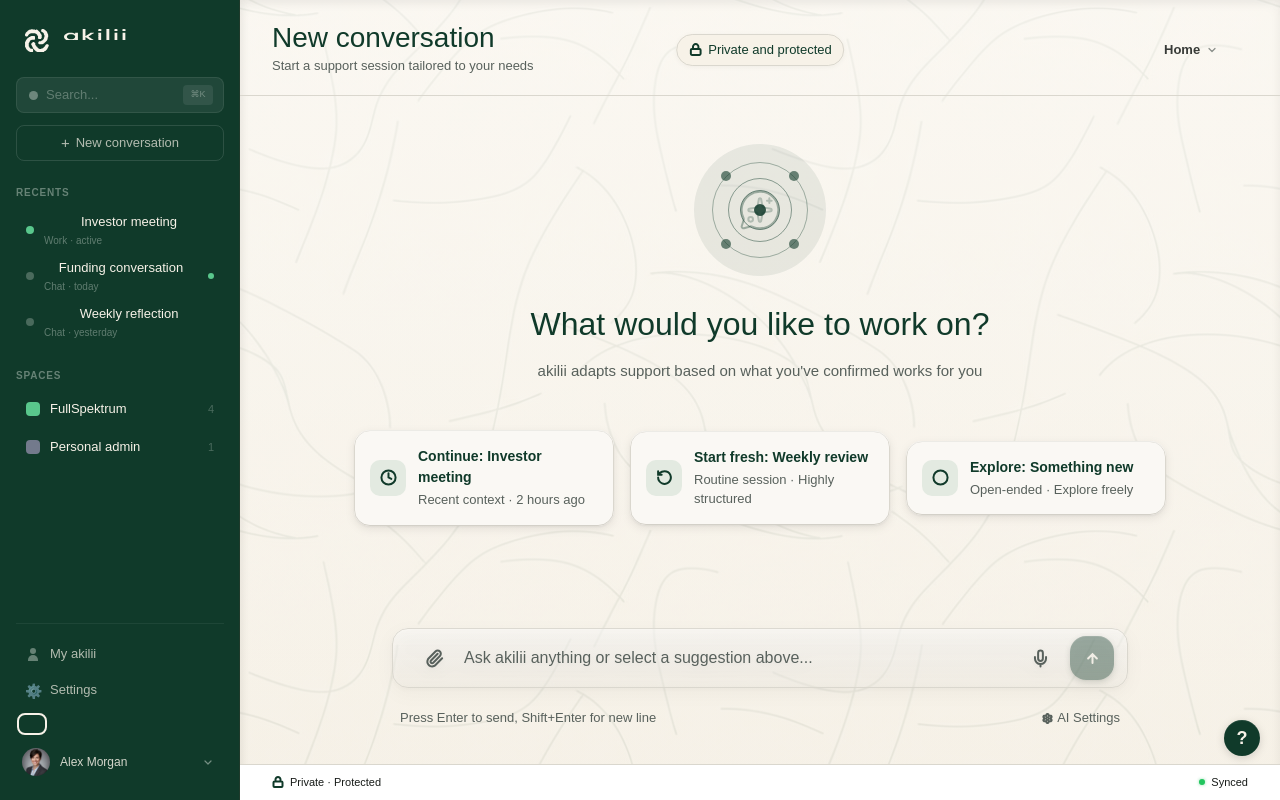
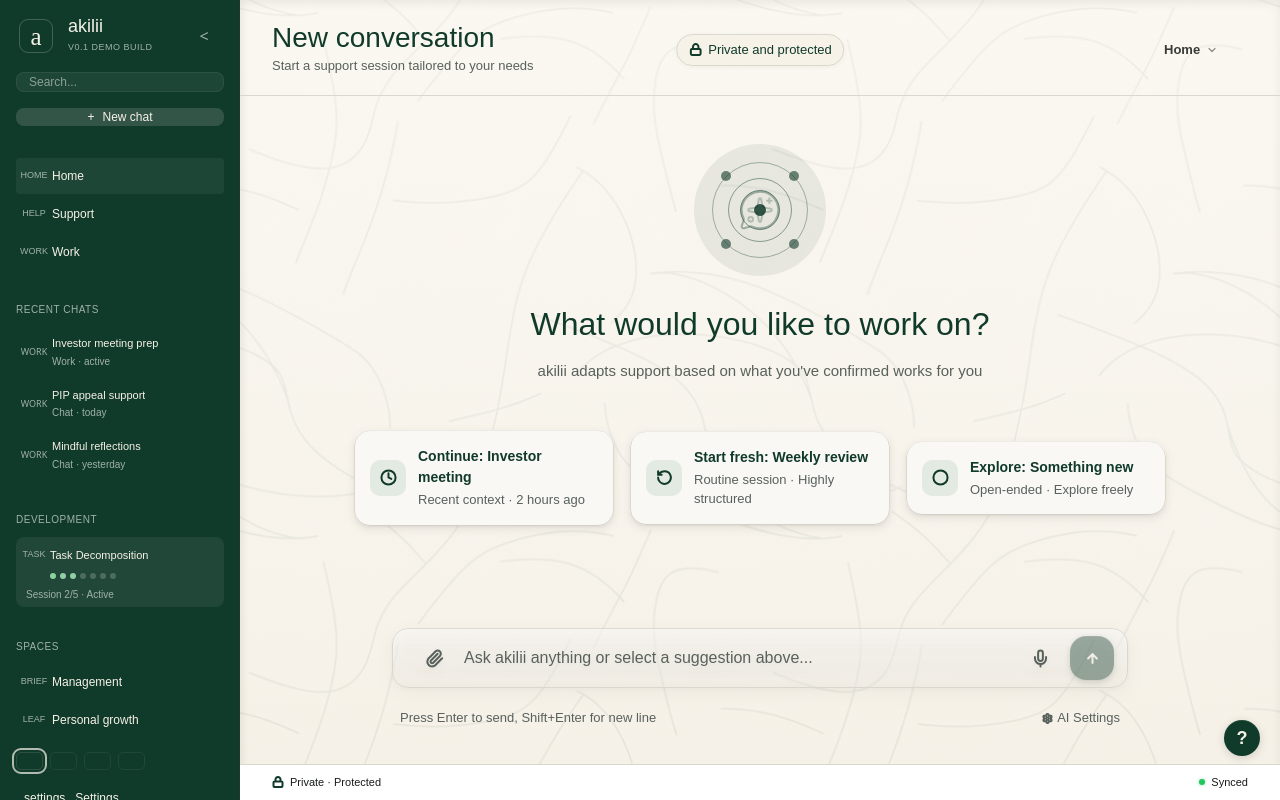
Before and after one commit to FullSpektrum-ai/akilii, a React (Vite) app: page / in a window 1280 px wide. Built offline with nearby package versions, Linux system fonts and the light colour scheme; a web font is replaced by a local one.

Commit message:
Replace sidebar with canonical navigation shell

```diff
--- a/src/components/Sidebar.tsx
+++ b/src/components/Sidebar.tsx
@@ -1,13 +1,13 @@
-import { useNavigate, useLocation } from "react-router-dom";
-import { useApp, Theme } from "@/store";
-import svgPaths from "../../imports/svg-eva1h3yjak";
+import { useLocation, useNavigate } from "react-router-dom";
+import type { ReactNode } from "react";
+import { useApp, type Theme } from "@/store";
 import imgProfile from "@/imports/MakeInput04ChatEntryCoreAskDesktopLightCanonical/a17783d944d839f9aa57da9d49d3095b102c7136.png";
 
 const THEMES: { value: Theme; label: string; swatch: [string, string] }[] = [
-  { value: "forest-cream", label: "Forest / Cream", swatch: ["#103a2a", "#f5f1ea"] },
-  { value: "ivory-dark",   label: "Ivory / Dark",   swatch: ["#152a1c", "#0f1e17"] },
-  { value: "forest-sage",  label: "Forest / Sage",  swatch: ["#103a2a", "#bfd5ba"] },
-  { value: "cream-forest", label: "Cream / Forest", swatch: ["#f5f0e6", "#103a2a"] },
+  { value: "forest-cream", label: "Forest on Cream", swatch: ["#103a2a", "#f5f1ea"] },
+  { value: "ivory-dark", label: "Ivory on Dark", swatch: ["#152a1c", "#0f1e17"] },
+  { value: "forest-sage", label: "Forest on Sage", swatch: ["#103a2a", "#bfd5ba"] },
+  { value: "cream-forest", label: "Cream on Forest", swatch: ["#f5f0e6", "#103a2a"] },
 ];
 
 interface SidebarProps {
@@ -25,217 +25,128 @@
     onClose?.();
   }
 
-  const isChat = location.pathname === "/chat";
-  const isWork = location.pathname === "/work";
+  const route = location.pathname;
 
   return (
-    <div
-      className={`flex flex-col relative ${
-        mobile ? "w-[280px] h-full rounded-r-[16px] overflow-hidden" : "w-[240px] h-full shrink-0"
-      }`}
-      style={{ background: "var(--sidebar-bg)" }}
+    <aside
+      className={mobile ? "canonical-sidebar-mobile" : "canonical-sidebar"}
+      style={{ background: "var(--sidebar-bg)", color: "var(--sidebar-text)" }}
     >
-      {/* Right border hairline */}
-      <div className="absolute inset-0 pointer-events-none" style={{ borderRight: "1px solid var(--sidebar-border-right)" }} />
+      <div className="canonical-sidebar-border" />
 
-      <div className="flex flex-col flex-1 pb-4 pt-5 px-4 overflow-y-auto dark-scrollbar min-h-0">
-
-        {/* ── Brand ── */}
-        <div className="flex gap-[6px] items-center mb-4 shrink-0">
-          {/* Brandmark — exact proportions from canonical import */}
-          <div className="relative shrink-0" style={{ width: 42, height: 41 }}>
-            <div className="absolute" style={{ top: "21.64%", right: "39.04%", bottom: "52.49%", left: "21.03%" }}>
-              <svg className="absolute inset-0 size-full" fill="none" preserveAspectRatio="none" viewBox="0 0 23.1616 14.6689">
-                <path d={svgPaths.p3cc6ce80} fill="var(--sidebar-text)" />
-              </svg>
+      <div className="sidebar-brand">
+        <button className="brand-mark" onClick={() => nav("/")} aria-label="Go home">
+          <span>a</span>
+        </button>
+        <div className="brand-stack">
+          <div className="brand-word">akilii</div>
+          <div className="brand-version">v0.1 demo build</div>
         </div>
-            <div className="absolute" style={{ top: "22.98%", right: "22.38%", bottom: "39.65%", left: "53.37%" }}>
-              <svg className="absolute inset-0 size-full" fill="none" preserveAspectRatio="none" viewBox="0 0 14.0632 21.194">
-                <path d={svgPaths.p20aa9980} fill="var(--sidebar-text)" />
-              </svg>
-            </div>
-            <div className="absolute" style={{ top: "38.43%", right: "54.51%", bottom: "21.67%", left: "21%" }}>
-              <svg className="absolute inset-0 size-full" fill="none" preserveAspectRatio="none" viewBox="0 0 14.2035 22.6254">
-                <path d={svgPaths.pf279fc0} fill="var(--sidebar-text)" />
-              </svg>
-            </div>
-            <div className="absolute" style={{ top: "52.51%", right: "21%", bottom: "21.64%", left: "36.43%" }}>
-              <svg className="absolute inset-0 size-full" fill="none" preserveAspectRatio="none" viewBox="0 0 24.6906 14.6568">
-                <path d={svgPaths.p894e80} fill="var(--sidebar-text)" />
-              </svg>
-            </div>
-          </div>
-          {/* Wordmark */}
-          <div className="relative shrink-0" style={{ width: 68, height: 24 }}>
-            <svg className="absolute inset-[0_9.23%_17.93%_0]" fill="none" preserveAspectRatio="none" viewBox="0 0 102.575 19.6973">
-              <path clipRule="evenodd" d={svgPaths.p372e8900} fill="var(--sidebar-text)" fillRule="evenodd" />
-            </svg>
-          </div>
+        <button className="sidebar-icon-btn" onClick={onClose} aria-label={mobile ? "Close menu" : "Collapse sidebar"}>
+          {mobile ? "x" : "<"}
+        </button>
       </div>
 
-        {/* ── Search ── */}
-        <div
-          className="flex gap-2 h-9 items-center overflow-clip pl-3 pr-2.5 rounded-[8px] shrink-0 w-full mb-3"
-          style={{ background: "var(--sidebar-search-bg)", border: "1px solid var(--sidebar-search-border)" }}
-        >
-          <svg fill="none" viewBox="0 0 9 9" className="size-[9px] shrink-0">
-            <circle cx="4.5" cy="4.5" fill="var(--sidebar-muted)" opacity="0.6" r="4.5" />
-          </svg>
-          <p className="flex-1 min-w-0 text-[13px] opacity-50 whitespace-nowrap" style={{ fontFamily: "'Inter:Regular', sans-serif", color: "var(--sidebar-muted)" }}>Search...</p>
-          <div className="flex h-5 items-center justify-center overflow-clip rounded-[4px] shrink-0 w-[30px]" style={{ background: "var(--sidebar-kbd-bg, rgba(255,255,255,0.08))" }}>
-            <p className="text-[9px] font-medium opacity-60" style={{ fontFamily: "'Inter:Medium', sans-serif", color: "var(--sidebar-muted)" }}>⌘K</p>
-          </div>
+      <label className="sidebar-search">
+        <span>Search...</span>
+      </label>
+
+      <button className="new-chat-btn" onClick={() => nav("/")}>
+        <span>+</span>
+        <span>New chat</span>
+      </button>
+
+      <div className="sidebar-divider" />
+
+      <nav className="sidebar-nav" aria-label="Primary navigation">
+        <SidebarRow active={route === "/"} icon="home" label="Home" onClick={() => nav("/")} />
+        <SidebarRow active={false} icon="help" label="Support" onClick={() => nav("/chat")} />
+        <SidebarRow active={route === "/work" || route === "/outcome" || route === "/learn"} icon="work" label="Work" onClick={() => nav("/work")} />
+      </nav>
+
+      <div className="sidebar-divider" />
+
+      <SectionTitle>Recent chats</SectionTitle>
+      <div className="stack-tight">
+        <ChatRow active={route === "/chat" || route === "/work"} title="Investor meeting prep" meta="Work · active" onClick={() => nav("/chat")} />
+        <ChatRow title="PIP appeal support" meta="Chat · today" onClick={() => nav("/chat")} />
+        <ChatRow title="Mindful reflections" meta="Chat · yesterday" onClick={() => nav("/chat")} />
       </div>
 
-        {/* ── New conversation ── */}
-        <button
-          onClick={() => nav("/")}
-          className="flex gap-[6px] h-9 items-center justify-center overflow-clip rounded-[8px] shrink-0 w-full mb-6 transition-colors"
-          style={{ border: "1px solid var(--sidebar-new-btn-border)" }}
-          onMouseEnter={(e) => (e.currentTarget.style.background = "var(--sidebar-hover)")}
-          onMouseLeave={(e) => (e.currentTarget.style.background = "transparent")}
-        >
-          <p className="opacity-70 text-[15px]" style={{ fontFamily: "'Inter:Regular', sans-serif", color: "var(--sidebar-text)" }}>+</p>
-          <p className="opacity-70 text-[13px] font-medium" style={{ fontFamily: "'Inter:Medium', sans-serif", color: "var(--sidebar-text)" }}>New conversation</p>
+      <div className="sidebar-divider" />
+
+      <SectionTitle>Development</SectionTitle>
+      <button className="development-card" onClick={() => nav("/work")}>
+        <div className="development-title">
+          <span className="mini-icon">task</span>
+          <span>Task Decomposition</span>
+        </div>
+        <div className="progress-dots" aria-hidden="true">
+          {Array.from({ length: 7 }).map((_, i) => <span key={i} className={i < 3 ? "on" : ""} />)}
+        </div>
+        <div className="development-status">Session 2/5 · Active</div>
       </button>
 
-        {/* ── Recents ── */}
-        <p className="font-semibold opacity-60 text-[10px] tracking-[0.8px] mb-2 shrink-0" style={{ fontFamily: "'Inter:Semi Bold', sans-serif", color: "var(--sidebar-muted)" }}>RECENTS</p>
+      <div className="sidebar-divider" />
 
-        <button
-          onClick={() => nav("/chat")}
-          className="flex gap-[10px] h-11 items-center overflow-clip px-[10px] rounded-[6px] shrink-0 w-full mb-0.5 transition-colors"
-          style={{ background: isChat || isWork ? "var(--sidebar-active)" : "transparent" }}
-          onMouseEnter={(e) => { if (!isChat && !isWork) e.currentTarget.style.background = "var(--sidebar-hover)"; }}
-          onMouseLeave={(e) => { e.currentTarget.style.background = isChat || isWork ? "var(--sidebar-active)" : "transparent"; }}
-        >
-          <svg fill="none" viewBox="0 0 8 8" className="size-2 shrink-0">
-            <circle cx="4" cy="4" fill="#59C78C" r="4" />
-          </svg>
-          <div className="flex flex-1 flex-col gap-0.5 items-start min-w-0 overflow-hidden">
-            <p className="font-medium text-[13px] truncate w-full" style={{ fontFamily: "'Inter:Medium', sans-serif", color: "var(--sidebar-text)" }}>Investor meeting</p>
-            <p className="font-normal opacity-55 text-[10px] whitespace-nowrap" style={{ fontFamily: "'Inter:Regular', sans-serif", color: "var(--sidebar-muted)" }}>Work · active</p>
+      <SectionTitle>Spaces</SectionTitle>
+      <div className="stack-tight">
+        <SidebarRow icon="brief" label="Management" onClick={() => nav("/work")} />
+        <SidebarRow icon="leaf" label="Personal growth" onClick={() => nav("/chat")} />
       </div>
-        </button>
 
-        <NavItem label="Funding conversation" sub="Chat · today" dot={<svg fill="none" viewBox="0 0 8 8" className="size-2 shrink-0"><circle cx="4" cy="4" fill="var(--sidebar-muted)" opacity="0.4" r="4" /></svg>} badge={<svg fill="none" viewBox="0 0 6 6" className="size-1.5 shrink-0"><circle cx="3" cy="3" fill="#59C78C" r="3" /></svg>} onClick={() => {}} />
-        <NavItem label="Weekly reflection" sub="Chat · yesterday" dot={<svg fill="none" viewBox="0 0 8 8" className="size-2 shrink-0"><circle cx="4" cy="4" fill="var(--sidebar-muted)" opacity="0.4" r="4" /></svg>} mb6 onClick={() => {}} />
+      <div className="sidebar-spacer" />
 
-        {/* ── Spaces ── */}
-        <p className="font-semibold opacity-60 text-[10px] tracking-[0.8px] mb-2 shrink-0" style={{ fontFamily: "'Inter:Semi Bold', sans-serif", color: "var(--sidebar-muted)" }}>SPACES</p>
-
-        <SpaceItem color="#59c78c" label="FullSpektrum" count="4" />
-        <SpaceItem color="#737a8c" label="Personal admin" count="1" />
-
-        {/* Spacer */}
-        <div className="flex-1 min-h-0" />
-
-        {/* ── Divider ── */}
-        <div className="h-px shrink-0 w-full mb-3" style={{ background: "var(--sidebar-divider)" }} />
-
-        {/* ── My akilii ── */}
-        <button
-          className="flex gap-[10px] h-9 items-center overflow-clip pl-[10px] rounded-[6px] shrink-0 w-full transition-colors"
-          style={{ color: "var(--sidebar-text)" }}
-          onMouseEnter={(e) => (e.currentTarget.style.background = "var(--sidebar-hover)")}
-          onMouseLeave={(e) => (e.currentTarget.style.background = "transparent")}
-        >
-          <svg fill="none" viewBox="0 0 14 14" className="size-3.5 shrink-0" style={{ opacity: 0.6 }}>
-            <g clipPath="url(#cl-user-sb)">
-              <circle cx="7" cy="4" fill="var(--sidebar-muted)" r="3" />
-              <circle cx="7" cy="13" fill="var(--sidebar-muted)" r="5" />
-            </g>
-            <defs><clipPath id="cl-user-sb"><rect fill="white" height="14" width="14" /></clipPath></defs>
-          </svg>
-          <p className="opacity-70 text-[13px] whitespace-nowrap" style={{ fontFamily: "'Inter:Regular', sans-serif", color: "var(--sidebar-text)" }}>My akilii</p>
-        </button>
-
-        {/* ── Settings ── */}
-        <button
-          className="flex gap-[10px] h-9 items-center overflow-clip pl-[10px] rounded-[6px] shrink-0 w-full transition-colors"
-          onMouseEnter={(e) => (e.currentTarget.style.background = "var(--sidebar-hover)")}
-          onMouseLeave={(e) => (e.currentTarget.style.background = "transparent")}
-        >
-          <span className="size-3.5 flex items-center justify-center opacity-60 text-[14px]" style={{ color: "var(--sidebar-muted)" }}>⚙</span>
-          <p className="opacity-70 text-[13px] whitespace-nowrap" style={{ fontFamily: "'Inter:Regular', sans-serif", color: "var(--sidebar-text)" }}>Settings</p>
-        </button>
-
-        {/* ── Theme switcher ── */}
-        <div className="flex gap-1.5 mt-2 mb-1 px-1">
+      <div className="theme-rail" aria-label="Theme selector">
         {THEMES.map((t) => (
           <button
             key={t.value}
             title={t.label}
-              aria-label={`Switch to ${t.label} theme`}
+            aria-label={`Switch to ${t.label}`}
             onClick={() => setTheme(t.value)}
-              className="flex rounded-[5px] overflow-hidden shrink-0 transition-all"
-              style={{
-                width: 24,
-                height: 16,
-                outline: theme === t.value ? "2px solid var(--sidebar-text)" : "2px solid transparent",
-                outlineOffset: 1,
-                opacity: theme === t.value ? 1 : 0.6,
-              }}
+            className={theme === t.value ? "theme-swatch active" : "theme-swatch"}
           >
-              <div className="flex-1" style={{ background: t.swatch[0] }} />
-              <div className="flex-1" style={{ background: t.swatch[1] }} />
+            <span style={{ background: t.swatch[0] }} />
+            <span style={{ background: t.swatch[1] }} />
           </button>
         ))}
       </div>
 
-        {/* ── Profile ── */}
-        <div className="flex gap-[10px] h-11 items-center overflow-clip pl-[6px] pr-[10px] rounded-[8px] shrink-0 w-full mt-1">
-          <img
-            src={imgProfile}
-            alt="Alex Morgan"
-            className="rounded-[14px] shrink-0 object-cover"
-            style={{ width: 28, height: 28 }}
-          />
-          <p className="flex-1 font-medium opacity-85 text-[12px] truncate" style={{ fontFamily: "'Inter:Medium', sans-serif", color: "var(--sidebar-text)" }}>Alex Morgan</p>
-          <svg fill="none" viewBox="0 0 12 12" className="size-3 shrink-0">
-            <g opacity="0.7">
-              <path d="M3 5L6 8L9 5" stroke="var(--sidebar-muted)" strokeLinecap="round" strokeLinejoin="round" strokeWidth="1.2" />
-            </g>
-          </svg>
-        </div>
+      <button className="settings-row">
+        <span>settings</span>
+        <span>Settings</span>
+      </button>
 
-      </div>
-    </div>
+      <button className="account-card">
+        <img src={imgProfile} alt="" />
+        <span>Alex Morgan</span>
+        <span>v</span>
+      </button>
+    </aside>
   );
 }
 
-function NavItem({
-  label, sub, dot, badge, mb6 = false, onClick,
-}: {
-  label: string; sub: string; dot?: React.ReactNode; badge?: React.ReactNode; mb6?: boolean; onClick: () => void;
-}) {
+function SectionTitle({ children }: { children: ReactNode }) {
+  return <div className="section-title">{children}</div>;
+}
+
+function SidebarRow({ active, icon, label, onClick }: { active?: boolean; icon: string; label: string; onClick: () => void }) {
   return (
-    <button
-      onClick={onClick}
-      className={`flex gap-[10px] h-11 items-center overflow-clip px-[10px] rounded-[6px] shrink-0 w-full transition-colors ${mb6 ? "mb-6" : "mb-0.5"}`}
-      onMouseEnter={(e) => (e.currentTarget.style.background = "var(--sidebar-hover)")}
-      onMouseLeave={(e) => (e.currentTarget.style.background = "transparent")}
-    >
-      {dot}
-      <div className="flex flex-1 flex-col gap-0.5 items-start min-w-0 overflow-hidden">
-        <p className="font-medium text-[13px] truncate w-full" style={{ fontFamily: "'Inter:Medium', sans-serif", color: "var(--sidebar-text)" }}>{label}</p>
-        <p className="font-normal opacity-55 text-[10px] whitespace-nowrap" style={{ fontFamily: "'Inter:Regular', sans-serif", color: "var(--sidebar-muted)" }}>{sub}</p>
-      </div>
-      {badge}
+    <button className={active ? "sidebar-row active" : "sidebar-row"} onClick={onClick}>
+      <span className="row-icon">{icon}</span>
+      <span>{label}</span>
     </button>
   );
 }
 
-function SpaceItem({ color, label, count }: { color: string; label: string; count: string }) {
+function ChatRow({ active, title, meta, onClick }: { active?: boolean; title: string; meta: string; onClick: () => void }) {
   return (
-    <button
-      className="flex gap-[10px] h-9 items-center overflow-clip px-[10px] rounded-[6px] shrink-0 w-full mb-0.5 transition-colors"
-      onMouseEnter={(e) => (e.currentTarget.style.background = "var(--sidebar-hover)")}
-      onMouseLeave={(e) => (e.currentTarget.style.background = "transparent")}
-    >
-      <div className="rounded shrink-0 size-3.5" style={{ background: color }} />
-      <p className="font-medium text-[13px] flex-1 text-left truncate" style={{ fontFamily: "'Inter:Medium', sans-serif", color: "var(--sidebar-text)" }}>{label}</p>
-      <p className="font-normal opacity-40 text-[11px] whitespace-nowrap" style={{ fontFamily: "'Inter:Regular', sans-serif", color: "var(--sidebar-muted)" }}>{count}</p>
+    <button className={active ? "chat-row active" : "chat-row"} onClick={onClick}>
+      <span className="chat-glyph">work</span>
+      <span className="chat-copy">
+        <span>{title}</span>
+        <small>{meta}</small>
+      </span>
     </button>
   );
 }
```
Lines whose indentation alone changed are shown as unchanged.
